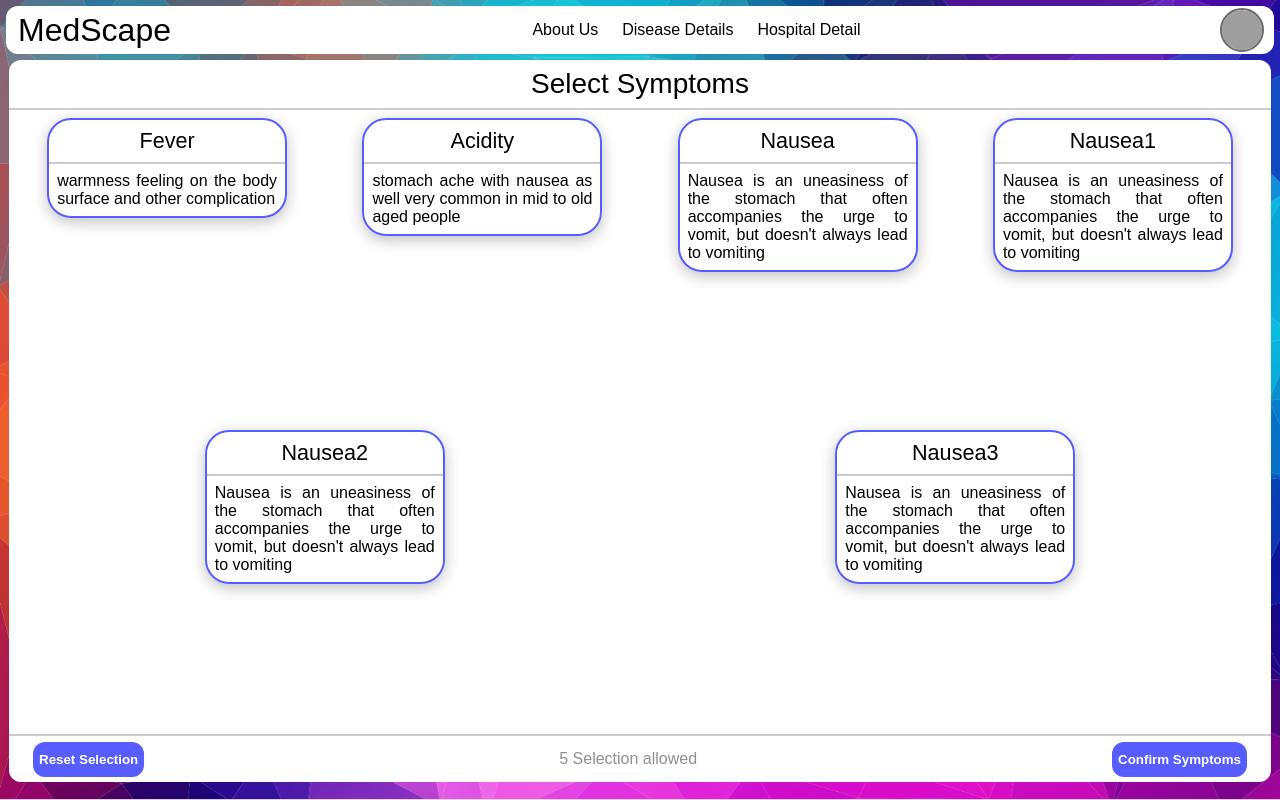
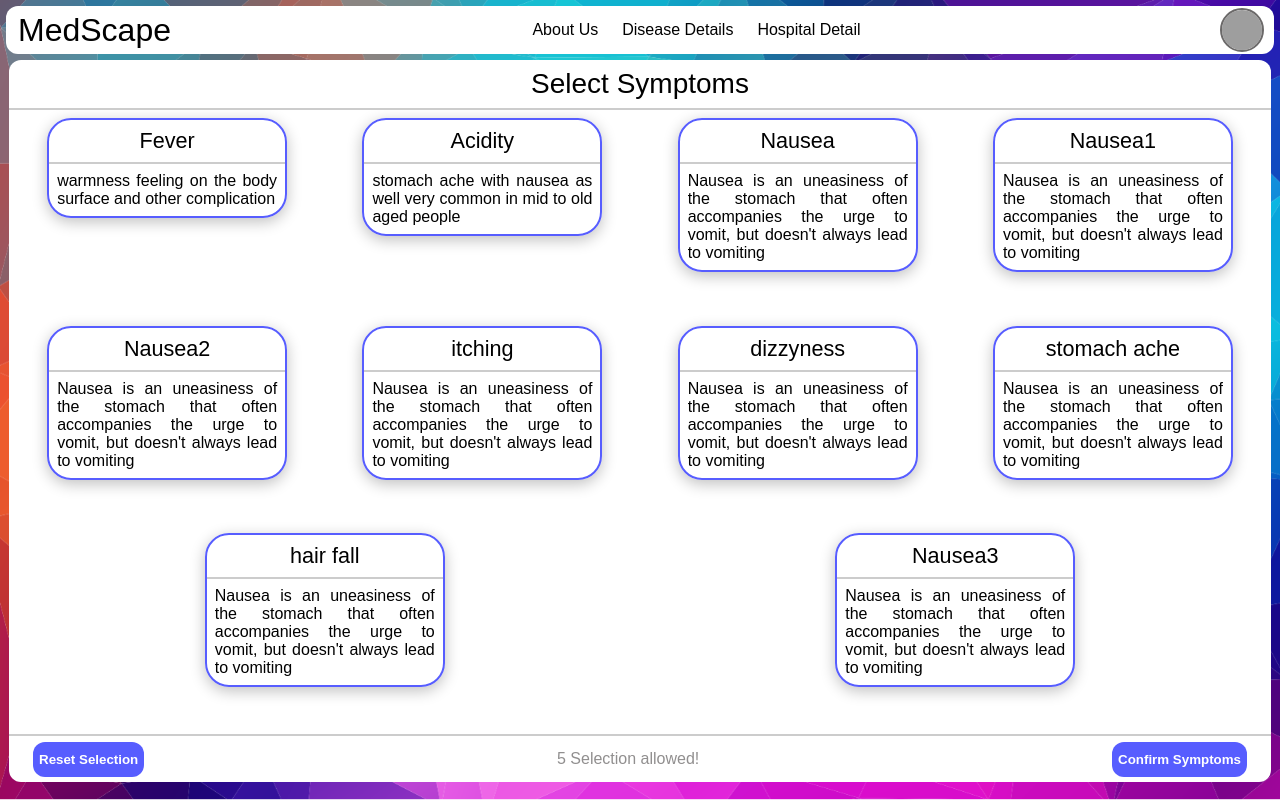
Before and after one commit to sourav512/medscape, an Angular app: page /predict in a window 1280 px wide. Built offline with nearby package versions, Linux system fonts and the light colour scheme; grey boxes are pictures that could not be loaded.

Commit message:
validation added for 5 symptom selection

```diff
--- a/src/app/component/select-symptom/select-symptom.component.css
+++ b/src/app/component/select-symptom/select-symptom.component.css
@@ -43,5 +43,7 @@ button{
 }
 
 .info{
+    transition: 0.5s;
+    transition-timing-function: cubic-bezier(0.22, 0.61, 0.36, 1);
     color: #918f8f;
 }
--- a/src/app/component/select-symptom/select-symptom.component.html
+++ b/src/app/component/select-symptom/select-symptom.component.html
@@ -4,12 +4,12 @@
     </div>
     <div class="card-deck">
         <ng-container *ngFor="let symptom of symptoms">
-            <app-symptom-card [cardDetails]="symptom" (symptomSelectEvent)="selectSymptom($event)"></app-symptom-card>
+            <app-symptom-card [cardDetails]="symptom" (symptomSelectEvent)="selectSymptom($event)" [isSelected]="symptom.isSelected"></app-symptom-card>
         </ng-container>
     </div>
     <div class="bottom-toolbar">
         <button>Reset Selection</button>
-        <div class="info">5 Selection allowed</div>
+        <div class="info" #info>5 Selection allowed!</div>
         <button>Confirm Symptoms</button>
     </div>
 
--- a/src/app/component/select-symptom/select-symptom.component.ts
+++ b/src/app/component/select-symptom/select-symptom.component.ts
@@ -1,4 +1,4 @@
-import { Component, ElementRef, OnInit } from '@angular/core';
+import { Component, ElementRef, OnInit, ViewChild } from '@angular/core';
 import { Symptoms } from 'src/assets/symptoms';
 
 @Component({
@@ -9,39 +9,49 @@ import { Symptoms } from 'src/assets/symptoms';
 export class SelectSymptomComponent implements OnInit {
 
   symptoms = Symptoms;
-  selectedSymptoms:any[] = [];
+  selectedSymptoms: any[] = [];
+  @ViewChild('info') infoRef!: ElementRef;
   // isSelected:boolean = false;
 
   constructor() { }
 
-  selectSymptom(symptomCard:any){
-    // this.toggleCardColor(symptomCard);
+  selectSymptom(symptomCard: any) {
     this.addToSelectedSymptom(symptomCard)
     this.toggleCardColor(symptomCard)
-    console.log(this.selectedSymptoms);
   }
 
-  addToSelectedSymptom(symptomCard:any){
-    let symptomAlreadySelectedIndex = this.selectedSymptoms.findIndex(x=>x.name===symptomCard.name)
-    if(symptomAlreadySelectedIndex === -1){
-      this.selectedSymptoms.push(symptomCard)
-    }else{
-      let removedSymptom = this.selectedSymptoms.splice(symptomAlreadySelectedIndex,1)[0];
+  addToSelectedSymptom(symptomCard: any) {
+    let symptomAlreadySelectedIndex = this.selectedSymptoms.findIndex(x => x.name === symptomCard.name)
+    if (symptomAlreadySelectedIndex === -1) {
+      this.selectedSymptoms.push(symptomCard);
+      symptomCard.isSelected = true;
+    } else {
+      this.selectedSymptoms.splice(symptomAlreadySelectedIndex, 1)[0];
+      symptomCard.isSelected = false;
     }
 
-    if(this.selectedSymptoms.length>5){
+    if (this.selectedSymptoms.length > 5) {
+      this.infoRef.nativeElement.style.color = 'red';
+      this.infoRef.nativeElement.style.fontSize = '1.2rem';
+      setTimeout(() => {
+        this.infoRef.nativeElement.style.removeProperty('color')
+        this.infoRef.nativeElement.style.removeProperty('font-size')
+    }, 2000)
       let removeFirstSymptom = this.selectedSymptoms.shift();
       removeFirstSymptom.isSelected = false;
-      this.toggleCardColor(removeFirstSymptom)
+      console.log(this.selectedSymptoms)
+      this.toggleCardColor(removeFirstSymptom);
+
+
     }
-
   }
 
-  toggleCardColor(card:any){
-    if(card.isSelected){
+
+  toggleCardColor(card: any) {
+    if (card.isSelected) {
       card.nativeElement.style.backgroundColor = '#6755ff';
       card.nativeElement.style.color = 'white'
-    }else{
+    } else {
       card.nativeElement.style.removeProperty('background-color')
       card.nativeElement.style.removeProperty('color')
     }
--- a/src/app/component/symptom-card/symptom-card.component.ts
+++ b/src/app/component/symptom-card/symptom-card.component.ts
@@ -16,29 +16,11 @@ export class SymptomCardComponent implements OnInit {
   }
 
   @Input() cardDetails:any = ''
+  @Input() isSelected!:boolean;
   @ViewChild('card') card!:ElementRef;
   @Output() symptomSelectEvent = new EventEmitter<any>();
-  isSelected:boolean = false;
 
   selectCard(){
-    this.isSelected = !this.isSelected;
-    // this.toggleCardColor();
-    // console.log(this.cardDetails);
-    console.log({...this.card,name:this.cardDetails.name,isSelected:this.isSelected});
-
     this.symptomSelectEvent.emit({...this.card,name:this.cardDetails.name,isSelected:this.isSelected})
   }
-
-  toggleCardColor(){
-    if(this.isSelected){
-      this.card.nativeElement.style.backgroundColor = '#6755ff';
-      this.card.nativeElement.style.color = 'white'
-    }else{
-      this.card.nativeElement.style.removeProperty('background-color')
-      this.card.nativeElement.style.removeProperty('color')
-      // this.card.nativeElement.style.backgroundColor = 'none';
-      // this.card.nativeElement.style.color = 'none'
-    }
-  }
-
 }
--- a/src/assets/symptoms.ts
+++ b/src/assets/symptoms.ts
@@ -20,6 +20,22 @@ export const Symptoms:any = [
         "description":"Nausea is an uneasiness of the stomach that often accompanies the urge to vomit, but doesn't always lead to vomiting"
     },
     {
+        "name": "itching",
+        "description":"Nausea is an uneasiness of the stomach that often accompanies the urge to vomit, but doesn't always lead to vomiting"
+    },
+    {
+        "name": "dizzyness",
+        "description":"Nausea is an uneasiness of the stomach that often accompanies the urge to vomit, but doesn't always lead to vomiting"
+    },
+    {
+        "name": "stomach ache",
+        "description":"Nausea is an uneasiness of the stomach that often accompanies the urge to vomit, but doesn't always lead to vomiting"
+    },
+    {
+        "name": "hair fall",
+        "description":"Nausea is an uneasiness of the stomach that often accompanies the urge to vomit, but doesn't always lead to vomiting"
+    },
+    {
         "name": "Nausea3",
         "description":"Nausea is an uneasiness of the stomach that often accompanies the urge to vomit, but doesn't always lead to vomiting"
     }
--- a/src/styles.css
+++ b/src/styles.css
@@ -5,3 +5,7 @@
     box-sizing: border-box;
     font-family: 'Poppins', sans-serif;
 }
+
+html{
+    scroll-behavior: smooth;
+}
```
